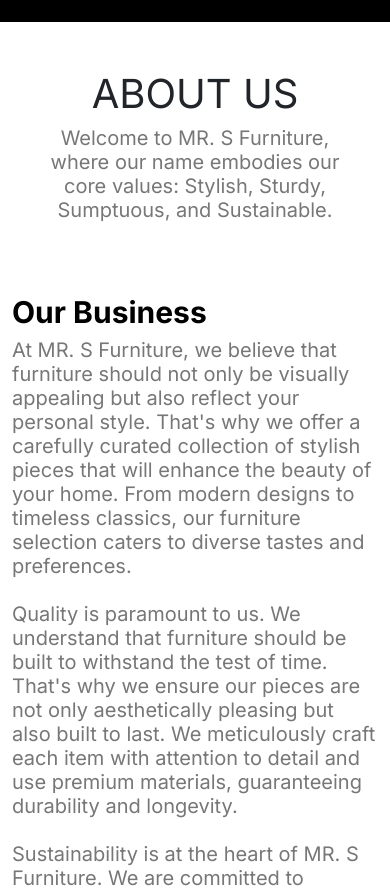
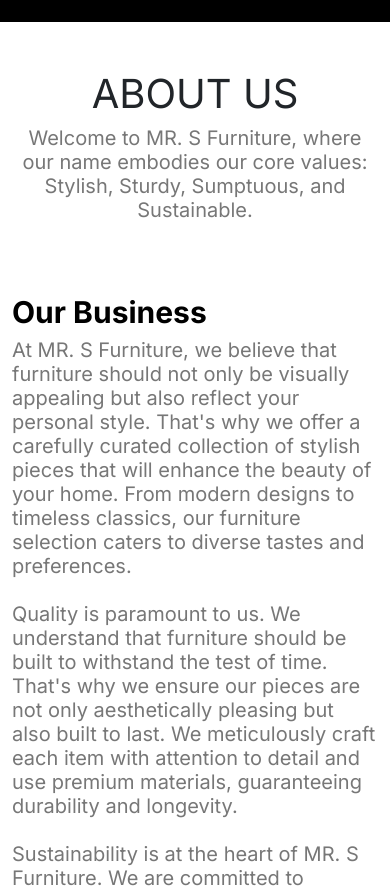
Before and after one commit to SendhyKurniawan/mrsfurniture, a plain HTML site: page index.html in a window 390 px wide. Shown: the part 1820-2711 px from the top of the page. Drawn offline with nearby package versions, Linux system fonts and the light colour scheme.

Commit message:
Add files via upload

```diff
--- a/index.html
+++ b/index.html
@@ -56,7 +56,6 @@
             </li>
           </ul>
         </div>
-        <div class="bx bx-menu" id="menu-icon"></div>
       </div>
     </nav>
     <!-- navbar end -->
@@ -209,8 +208,7 @@
       <div class="container" data-aos="fade-up" data-aos-duration="500">
         <div class="row">
           <h1 class="text-center title">TEAM</h1>
-          <p class="text-center text-secondary">Dedicated team committed to providing personalized furniture solutions for you.
-</p>
+          <p class="text-center text-secondary">Dedicated team committed to providing personalized furniture solutions for you.</p>
         </div>
         <!-- Sendhy Kurniawan -->
         <div class="row pt-5">
--- a/style.css
+++ b/style.css
@@ -171,8 +171,16 @@ body {
 
 .aboutsub {
   margin: auto;
-  width: 80%;
+  width: 60%;
   word-wrap: break-word;
+}
+
+@media only screen and (max-width: 1000px) {
+  .aboutsub {
+    margin: auto;
+    width: 100%;
+    word-wrap: break-word;
+  }
 }
 
 #about h4 {
```
